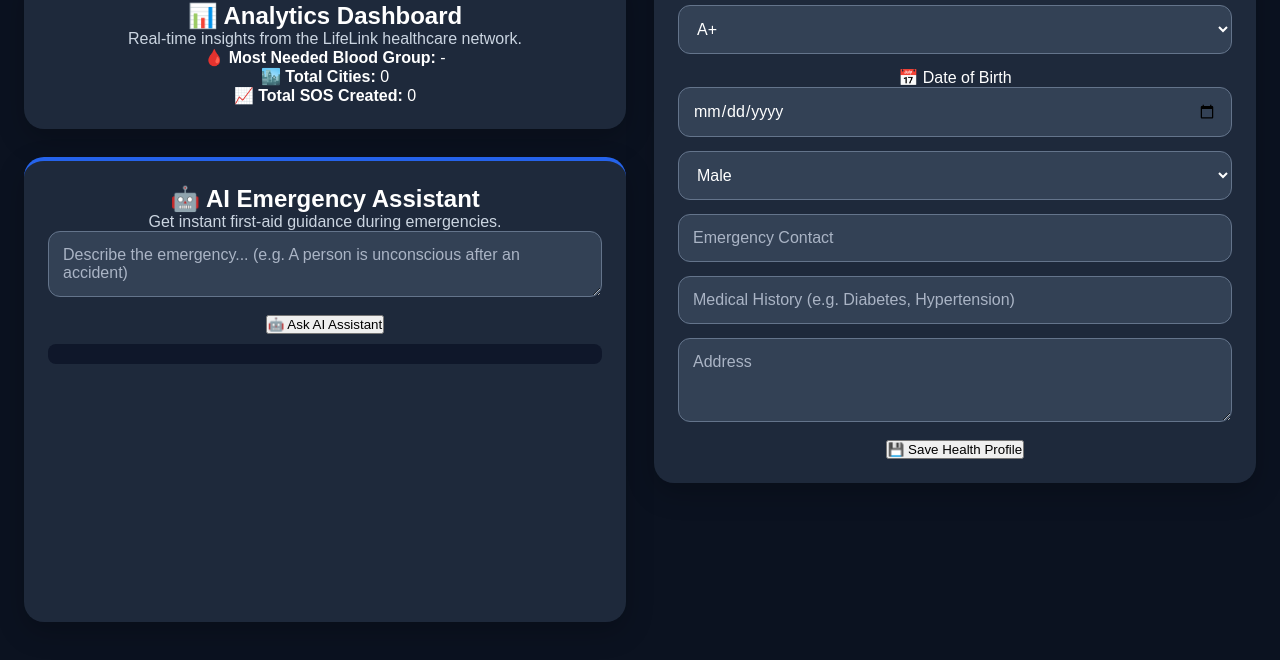
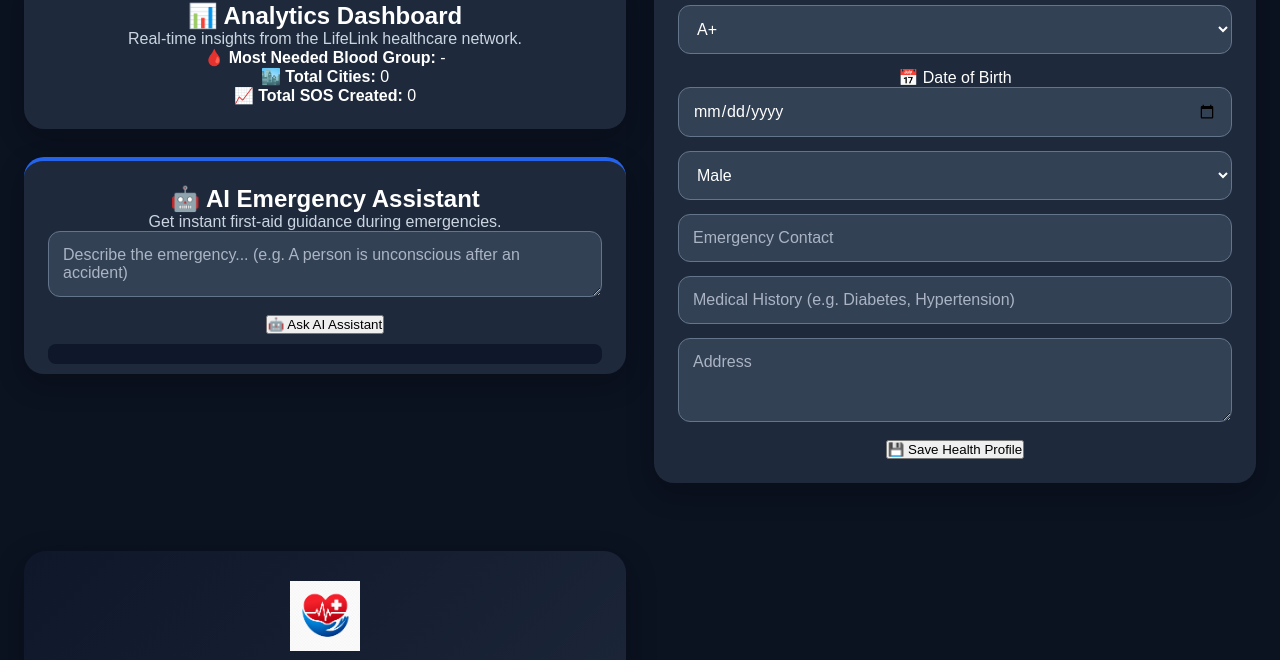
Before and after one commit to khanindradeka1993/lifelink, a website: page index.html in a window 1280 px wide. Shown: the part 2395-3055 px from the top of the page. Drawn offline with nearby package versions, Linux system fonts and the light colour scheme; a script that the page names is missing.

Commit message:
Adjust height properties for #aiSection

```diff
--- a/style.css
+++ b/style.css
@@ -346,7 +346,8 @@ footer{
   }
 
    #aiSection {
-  min-height: 465px !important;
+  height: 217px !important;
+  min-height: 217px !important;
   box-sizing: border-box !important;
    }
 
```
